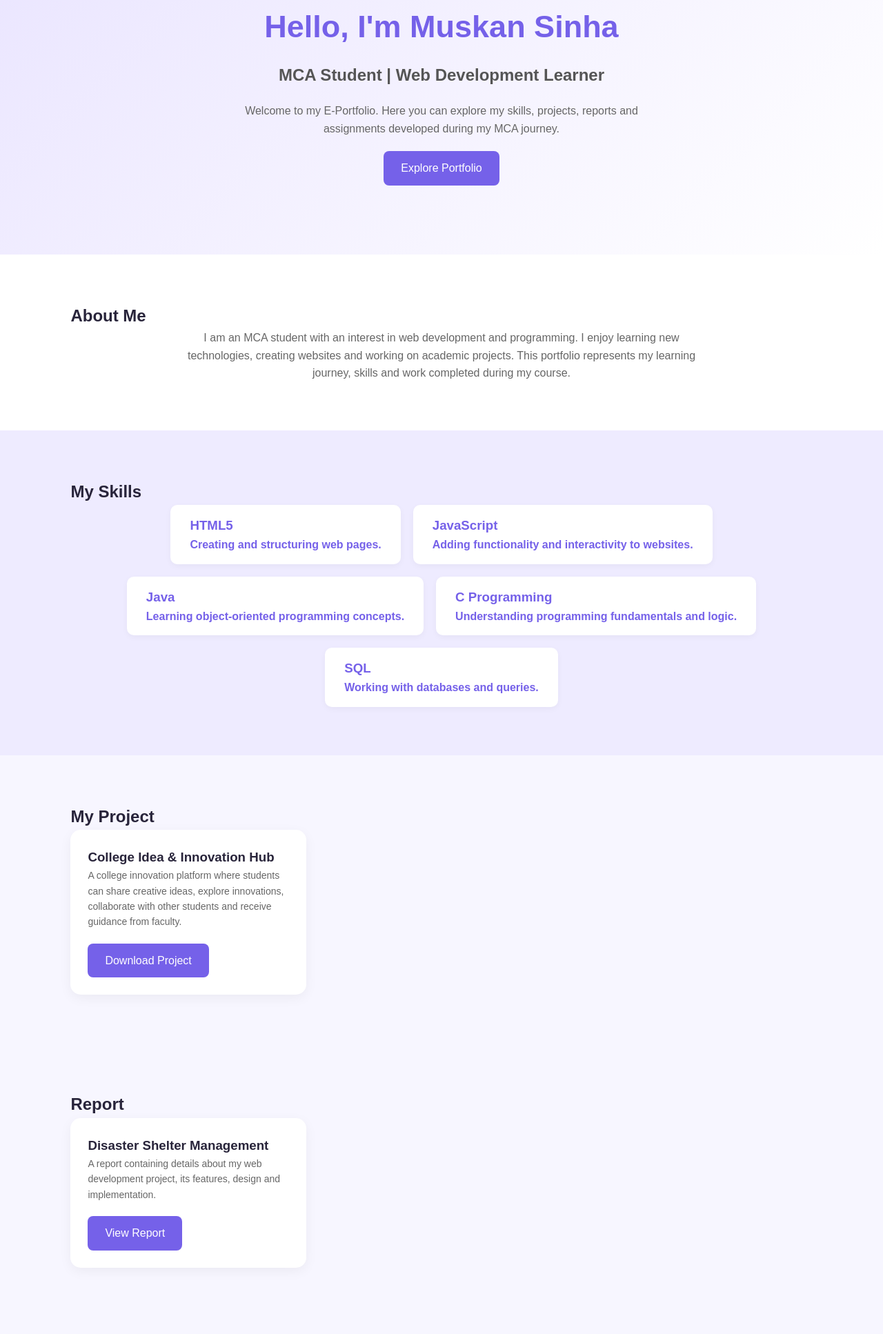
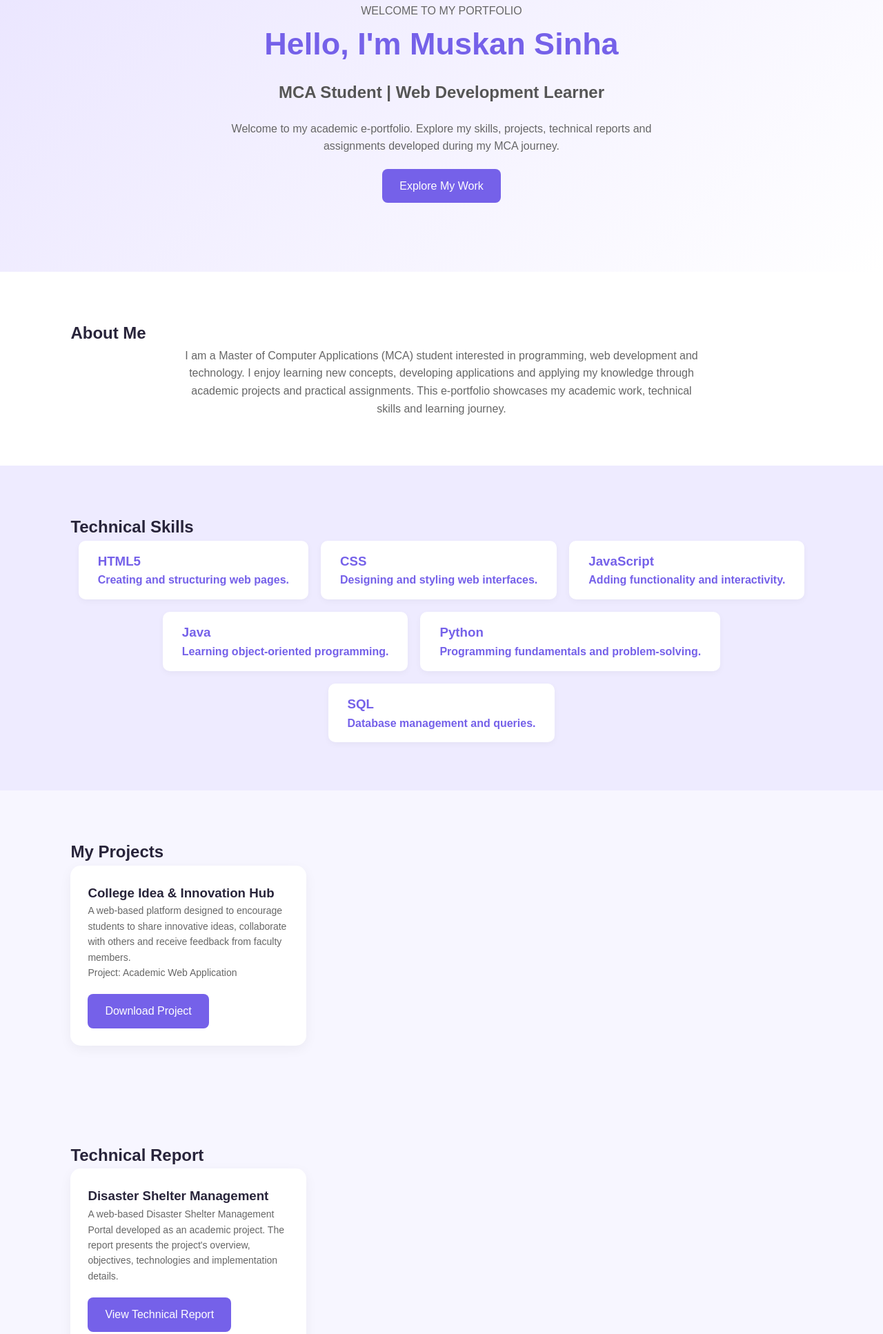
Before and after one commit to muskansinha0000-ai/Muskan-MCA-Portfolio, a plain HTML site: page index.html in a window 1280 px wide. Shown: the part 163-2097 px from the top of the page at 69% size. Drawn offline with Linux system fonts and the light colour scheme.

Commit message:
Revise e-portfolio layout and content
Updated the structure and content of the e-portfolio, enhancing sections such as navigation, skills, projects, and contact information.

```diff
--- a/index.html
+++ b/index.html
@@ -4,12 +4,15 @@
 <head>
     <meta charset="UTF-8">
     <meta name="viewport" content="width=device-width, initial-scale=1.0">
+
     <title>Muskan Sinha | MCA E-Portfolio</title>
+
     <link rel="stylesheet" href="style.css">
 </head>
+
 <body>
 
-    <!-- Navbar -->
+    <!-- Navigation Bar -->
     <header>
         <nav class="navbar">
             <div class="logo">Muskan.</div>
@@ -18,7 +21,7 @@
                 <li><a href="#home">Home</a></li>
                 <li><a href="#about">About</a></li>
                 <li><a href="#skills">Skills</a></li>
-                <li><a href="#projects">Project</a></li>
+                <li><a href="#projects">Projects</a></li>
                 <li><a href="#report">Report</a></li>
                 <li><a href="#assignment">Assignment</a></li>
                 <li><a href="#contact">Contact</a></li>
@@ -26,36 +29,55 @@
         </nav>
     </header>
 
+
     <!-- Home Section -->
     <section class="home" id="home">
+
         <div class="home-content">
+
+            <p class="welcome">WELCOME TO MY PORTFOLIO</p>
+
             <h1>Hello, I'm <span>Muskan Sinha</span></h1>
+
             <h2>MCA Student | Web Development Learner</h2>
 
             <p>
-                Welcome to my E-Portfolio. Here you can explore my skills,
-                projects, reports and assignments developed during my MCA journey.
+                Welcome to my academic e-portfolio. Explore my skills,
+                projects, technical reports and assignments developed
+                during my MCA journey.
             </p>
 
-            <a href="#about" class="btn">Explore Portfolio</a>
+            <a href="#projects" class="btn">Explore My Work</a>
+
         </div>
+
     </section>
+
 
     <!-- About Section -->
     <section class="about" id="about">
+
         <h2>About Me</h2>
 
         <p>
-            I am an MCA student with an interest in web development and
-            programming. I enjoy learning new technologies, creating websites
-            and working on academic projects. This portfolio represents my
-            learning journey, skills and work completed during my course.
+            I am a Master of Computer Applications (MCA) student
+            interested in programming, web development and technology.
+
+            I enjoy learning new concepts, developing applications
+            and applying my knowledge through academic projects
+            and practical assignments.
+
+            This e-portfolio showcases my academic work,
+            technical skills and learning journey.
         </p>
+
     </section>
+
 
     <!-- Skills Section -->
     <section class="skills" id="skills">
-        <h2>My Skills</h2>
+
+        <h2>Technical Skills</h2>
 
         <div class="skill-container">
 
@@ -65,110 +87,165 @@
             </div>
 
             <div class="skill-card">
+                <h3>CSS</h3>
+                <p>Designing and styling web interfaces.</p>
+            </div>
+
+            <div class="skill-card">
                 <h3>JavaScript</h3>
-                <p>Adding functionality and interactivity to websites.</p>
+                <p>Adding functionality and interactivity.</p>
             </div>
 
             <div class="skill-card">
                 <h3>Java</h3>
-                <p>Learning object-oriented programming concepts.</p>
+                <p>Learning object-oriented programming.</p>
             </div>
 
             <div class="skill-card">
-                <h3>C Programming</h3>
-                <p>Understanding programming fundamentals and logic.</p>
+                <h3>Python</h3>
+                <p>Programming fundamentals and problem-solving.</p>
             </div>
 
             <div class="skill-card">
                 <h3>SQL</h3>
-                <p>Working with databases and queries.</p>
+                <p>Database management and queries.</p>
             </div>
 
         </div>
+
     </section>
 
-    <!-- Project Section -->
+
+    <!-- Projects Section -->
     <section class="project-section" id="projects">
-        <h2>My Project</h2>
+
+        <h2>My Projects</h2>
+
+        <div class="card-container">
+
+            <!-- Project 1 -->
+            <div class="card">
+
+                <h3>College Idea & Innovation Hub</h3>
+
+                <p>
+                    A web-based platform designed to encourage students
+                    to share innovative ideas, collaborate with others
+                    and receive feedback from faculty members.
+                </p>
+
+                <p class="project-tech">
+                    Project: Academic Web Application
+                </p>
+
+                <a href="College-Idea-Innovation-Hubb.zip"
+                   class="btn"
+                   download>
+                    Download Project
+                </a>
+
+            </div>
+
+        </div>
+
+    </section>
+
+
+    <!-- Technical Report Section -->
+    <section class="report-section" id="report">
+
+        <h2>Technical Report</h2>
 
         <div class="card-container">
 
             <div class="card">
-                <h3>College Idea & Innovation Hub</h3>
+
+                <h3>Disaster Shelter Management</h3>
 
                 <p>
-                    A college innovation platform where students can share
-                    creative ideas, explore innovations, collaborate with
-                    other students and receive guidance from faculty.
+                    A web-based Disaster Shelter Management Portal
+                    developed as an academic project. The report
+                    presents the project's overview, objectives,
+                    technologies and implementation details.
                 </p>
 
-               <a href="College-Idea-Innovation-Hubb.zip"
-                  download class="btn">Download Project</a>
+                <a href="Disaster-Shelter-Management.pdf"
+                   target="_blank"
+                   class="btn">
+                    View Technical Report
+                </a>
+
+                <a href="Disaster-Shelter-Management.pdf"
+                   download
+                   class="btn">
+                    Download Report
+                </a>
+
             </div>
 
         </div>
+
     </section>
 
-    <!-- Report Section -->
-    <section class="report-section" id="report">
-        <h2>Report</h2>
+
+    <!-- Assignment Section -->
+    <section class="assignment-section" id="assignment">
+
+        <h2>Academic Assignments</h2>
 
         <div class="card-container">
 
             <div class="card">
-                <h3>Disaster Shelter Management</h3>
+
+                <h3>MCA Academic Work</h3>
 
                 <p>
-                    A report containing details about my web development
-                    project, its features, design and implementation.
+                    This section contains academic assignments,
+                    practical work, reports and learning activities
+                    completed during my MCA course.
                 </p>
 
-                <a href="Disaster-Shelter-Management.pdf"
-                    target="_blank" class="btn">View Report</a>
+                <p>
+                    Assignment documents will be added here.
+                </p>
+
             </div>
 
         </div>
+
     </section>
 
-    <!-- Assignment Section -->
-    <section class="assignment-section" id="assignment">
-        <h2>Assignment</h2>
-
-        <div class="card-container">
-
-            <div class="card">
-                <h3>Web Development Assignment</h3>
-
-                <p>
-                    Academic assignment related to web development concepts
-                    and practical learning.
-                </p>
-
-                <a href="#" class="btn">View Assignment</a>
-            </div>
-
-        </div>
-    </section>
 
     <!-- Contact Section -->
     <section class="contact" id="contact">
+
         <h2>Contact Me</h2>
 
         <p>
-            If you would like to connect with me, feel free to contact me.
+            Feel free to connect with me regarding my academic work
+            and projects.
         </p>
 
         <p>
             <strong>Email:</strong>
+
             <a href="mailto:muskansinha0000@gmail.com">
                 muskansinha0000@gmail.com
             </a>
         </p>
+
     </section>
+
 
     <!-- Footer -->
     <footer>
-        <p>© 2026 Muskan Sinha | MCA E-Portfolio</p>
+
+        <p>
+            © 2026 Muskan Sinha | MCA E-Portfolio
+        </p>
+
+        <p>Designed and developed by Muskan Sinha</p>
+
     </footer>
 
 </body>
```
